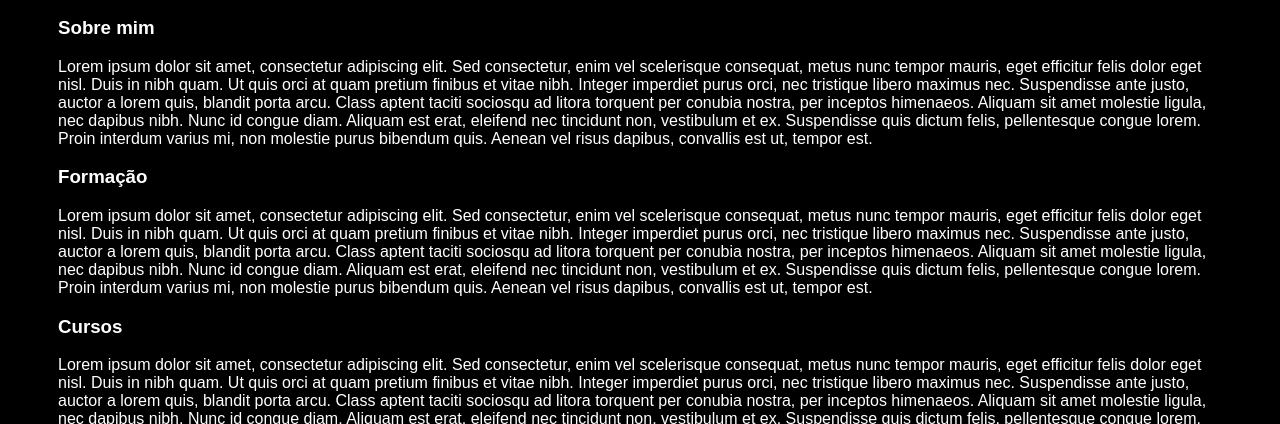
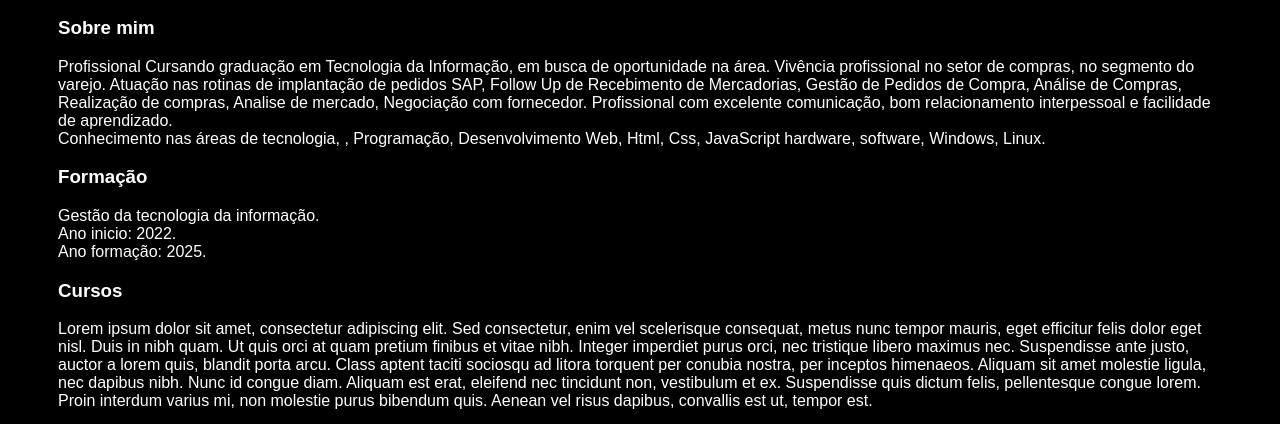
Before and after one commit to krulewski/Perfil, a plain HTML site: page index.html in a window 1280 px wide. Shown: the part 357-781 px from the top of the page. Drawn offline with Linux system fonts and the light colour scheme.

Commit message:
Update index.html

```diff
--- a/index.html
+++ b/index.html
@@ -35,26 +35,17 @@
                 <section>
                     <h3>Sobre mim</h3>
                     <p>
-                        Lorem ipsum dolor sit amet, consectetur adipiscing elit.
-                        Sed consectetur, enim vel scelerisque consequat, metus nunc tempor mauris, eget efficitur felis dolor eget nisl.
-                        Duis in nibh quam. Ut quis orci at quam pretium finibus et vitae nibh. Integer imperdiet purus orci, nec tristique
-                        libero maximus nec. Suspendisse ante justo, auctor a lorem quis, blandit porta arcu. Class aptent taciti sociosqu ad litora torquent
-                        per conubia nostra, per inceptos himenaeos. Aliquam sit amet molestie ligula, nec dapibus nibh. Nunc id congue diam. Aliquam est erat,
-                        eleifend nec tincidunt non, vestibulum et ex. Suspendisse quis dictum felis, pellentesque congue lorem. Proin interdum varius mi,
-                        non molestie purus bibendum quis. Aenean vel risus dapibus, convallis est ut, tempor est.
+                        Profissional Cursando graduação em Tecnologia da Informação, em busca de oportunidade na área. Vivência profissional no setor de compras, no segmento do varejo. Atuação nas rotinas de implantação de pedidos SAP, Follow Up de Recebimento de Mercadorias, Gestão de Pedidos de Compra, Análise de Compras, Realização de compras, Analise de mercado, Negociação com fornecedor. Profissional com excelente comunicação, bom relacionamento interpessoal e facilidade de aprendizado.<br>
+                        Conhecimento nas áreas de tecnologia, , Programação, Desenvolvimento Web, Html, Css, JavaScript hardware, software, Windows, Linux.
                     </p>
                 </section>
 
                 <section>
                     <h3>Formação</h3>
                     <p>
-                        Lorem ipsum dolor sit amet, consectetur adipiscing elit.
-                        Sed consectetur, enim vel scelerisque consequat, metus nunc tempor mauris, eget efficitur felis dolor eget nisl.
-                        Duis in nibh quam. Ut quis orci at quam pretium finibus et vitae nibh. Integer imperdiet purus orci, nec tristique
-                        libero maximus nec. Suspendisse ante justo, auctor a lorem quis, blandit porta arcu. Class aptent taciti sociosqu ad litora torquent
-                        per conubia nostra, per inceptos himenaeos. Aliquam sit amet molestie ligula, nec dapibus nibh. Nunc id congue diam. Aliquam est erat,
-                        eleifend nec tincidunt non, vestibulum et ex. Suspendisse quis dictum felis, pellentesque congue lorem. Proin interdum varius mi,
-                        non molestie purus bibendum quis. Aenean vel risus dapibus, convallis est ut, tempor est.
+                        Gestão da tecnologia da informação.<br>
+                        Ano inicio: 2022.<br>
+                        Ano formação: 2025.
                     </p>
                 </section>
 
```
